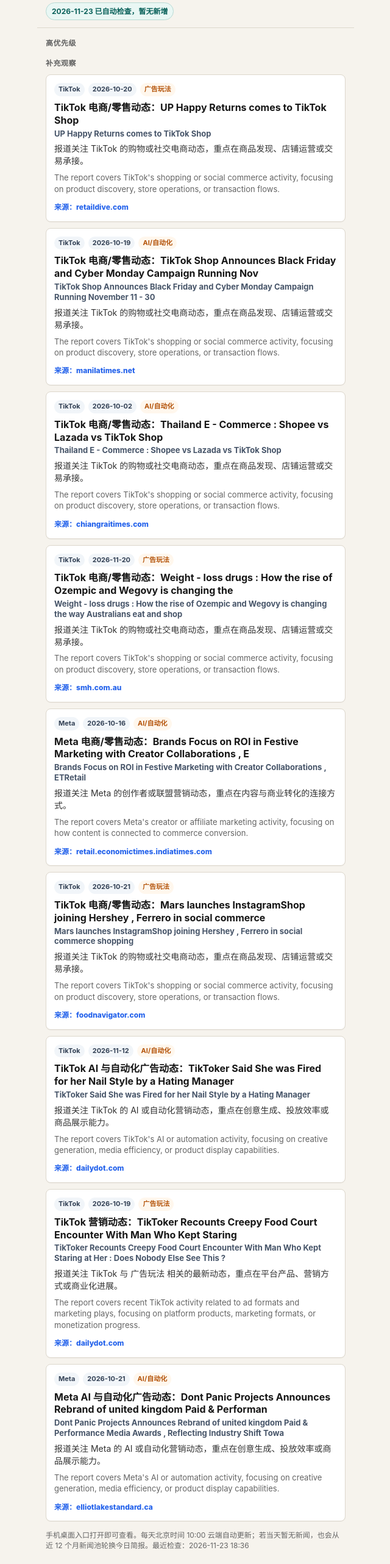
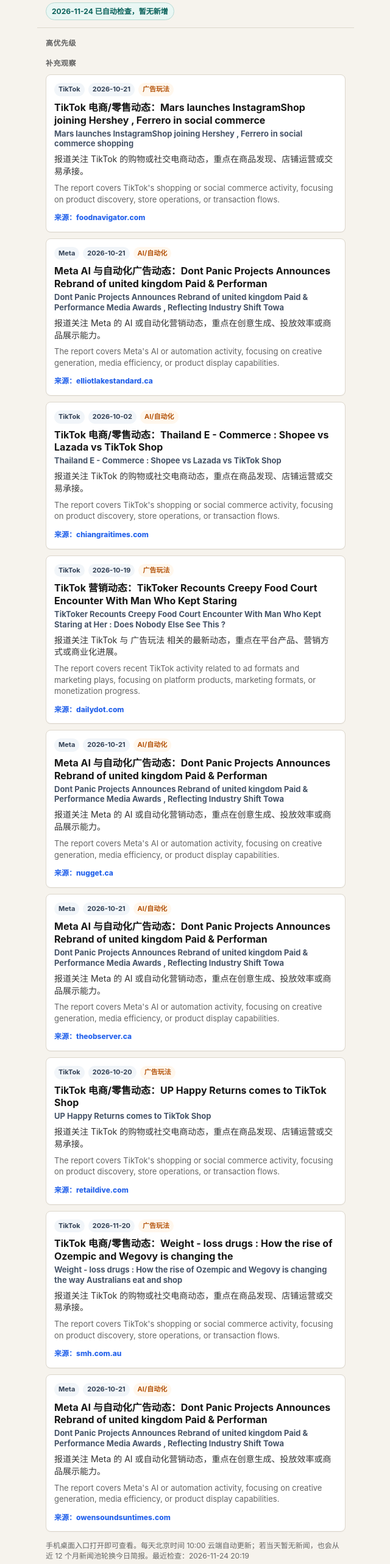
Before and after one commit to ruiting227-byte/ad-news-dashboard-live, a plain HTML site: page index.html in a window 1280 px wide. Shown: the part 75-2640 px from the top of the page at 61% size, without its empty margins (319-959 px from the left). Drawn offline with Linux system fonts and the light colour scheme.

Commit message:
Update ad news dashboard

```diff
--- a/data/news.json
+++ b/data/news.json
@@ -1,6 +1,6 @@
 {
   "title": "竞媒小动态",
-  "updatedAt": "2026-11-23",
+  "updatedAt": "2026-11-24",
   "scope": "过去 12 个月｜TikTok、Meta｜CPG：美妆、零售、食品",
   "status": "已自动检查，暂无新增",
   "items": [
@@ -239,5 +239,5 @@
       "summaryZh": "报道关注 TikTok 的创作者或联盟营销动态，重点在内容与商业转化的连接方式。"
     }
   ],
-  "lastCheckedAt": "2026-11-23 18:36"
+  "lastCheckedAt": "2026-11-24 20:19"
 }
--- a/index.html
+++ b/index.html
@@ -23,20 +23,20 @@
 </head>
 <body>
   <main>
-    <header><h1>竞媒小动态</h1><p class="sub">过去 12 个月｜TikTok、Meta｜CPG：美妆、零售、食品</p><div class="status">2026-11-23 已自动检查，暂无新增</div></header>
+    <header><h1>竞媒小动态</h1><p class="sub">过去 12 个月｜TikTok、Meta｜CPG：美妆、零售、食品</p><div class="status">2026-11-24 已自动检查，暂无新增</div></header>
     <div class="section-title">高优先级</div>
 
     <div class="section-title">补充观察</div>
+    <article><div class="meta"><span class="tag">TikTok</span><span class="tag">2026-10-21</span><span class="tag retail">广告玩法</span></div><h2>TikTok 电商/零售动态：Mars launches InstagramShop joining Hershey , Ferrero in social commerce<span>Mars launches InstagramShop joining Hershey , Ferrero in social commerce shopping</span></h2><p>报道关注 TikTok 的购物或社交电商动态，重点在商品发现、店铺运营或交易承接。</p><p class="en">The report covers TikTok&#x27;s shopping or social commerce activity, focusing on product discovery, store operations, or transaction flows.</p><a href="https://www.foodnavigator.com/Article/2026/10/21/mars-launches-instagramshop-joining-hershey-ferrero-in-social-commerce-shopping/">来源：foodnavigator.com</a></article>
+    <article><div class="meta"><span class="tag">Meta</span><span class="tag">2026-10-21</span><span class="tag retail">AI/自动化</span></div><h2>Meta AI 与自动化广告动态：Dont Panic Projects Announces Rebrand of united kingdom Paid &amp; Performan<span>Dont Panic Projects Announces Rebrand of united kingdom Paid &amp; Performance Media Awards , Reflecting Industry Shift Towa</span></h2><p>报道关注 Meta 的 AI 或自动化营销动态，重点在创意生成、投放效率或商品展示能力。</p><p class="en">The report covers Meta&#x27;s AI or automation activity, focusing on creative generation, media efficiency, or product display capabilities.</p><a href="https://www.elliotlakestandard.ca/press-releases/newsfile/dont-panic-projects-announces-rebrand-of-uk-paid-performance-media-awards-reflecting-industry-shift-towards-performance-led-marketing/">来源：elliotlakestandard.ca</a></article>
+    <article><div class="meta"><span class="tag">TikTok</span><span class="tag">2026-10-02</span><span class="tag retail">AI/自动化</span></div><h2>TikTok 电商/零售动态：Thailand E - Commerce : Shopee vs Lazada vs TikTok Shop<span>Thailand E - Commerce : Shopee vs Lazada vs TikTok Shop</span></h2><p>报道关注 TikTok 的购物或社交电商动态，重点在商品发现、店铺运营或交易承接。</p><p class="en">The report covers TikTok&#x27;s shopping or social commerce activity, focusing on product discovery, store operations, or transaction flows.</p><a href="https://www.chiangraitimes.com/business/thailand-e-commerce-sites/">来源：chiangraitimes.com</a></article>
+    <article><div class="meta"><span class="tag">TikTok</span><span class="tag">2026-10-19</span><span class="tag retail">广告玩法</span></div><h2>TikTok 营销动态：TikToker Recounts Creepy Food Court Encounter With Man Who Kept Staring<span>TikToker Recounts Creepy Food Court Encounter With Man Who Kept Staring at Her : Does Nobody Else See This ?</span></h2><p>报道关注 TikTok 与 广告玩法 相关的最新动态，重点在平台产品、营销方式或商业化进展。</p><p class="en">The report covers recent TikTok activity related to ad formats and marketing plays, focusing on platform products, marketing formats, or monetization progress.</p><a href="https://dailydot.com/tiktoker-recounts-creepy-food-court-encounter-with-man-who-kept-staring-at-her-does-nobody-else-see-this">来源：dailydot.com</a></article>
+    <article><div class="meta"><span class="tag">Meta</span><span class="tag">2026-10-21</span><span class="tag retail">AI/自动化</span></div><h2>Meta AI 与自动化广告动态：Dont Panic Projects Announces Rebrand of united kingdom Paid &amp; Performan<span>Dont Panic Projects Announces Rebrand of united kingdom Paid &amp; Performance Media Awards , Reflecting Industry Shift Towa</span></h2><p>报道关注 Meta 的 AI 或自动化营销动态，重点在创意生成、投放效率或商品展示能力。</p><p class="en">The report covers Meta&#x27;s AI or automation activity, focusing on creative generation, media efficiency, or product display capabilities.</p><a href="https://www.nugget.ca/press-releases/newsfile/dont-panic-projects-announces-rebrand-of-uk-paid-performance-media-awards-reflecting-industry-shift-towards-performance-led-marketing/">来源：nugget.ca</a></article>
+    <article><div class="meta"><span class="tag">Meta</span><span class="tag">2026-10-21</span><span class="tag retail">AI/自动化</span></div><h2>Meta AI 与自动化广告动态：Dont Panic Projects Announces Rebrand of united kingdom Paid &amp; Performan<span>Dont Panic Projects Announces Rebrand of united kingdom Paid &amp; Performance Media Awards , Reflecting Industry Shift Towa</span></h2><p>报道关注 Meta 的 AI 或自动化营销动态，重点在创意生成、投放效率或商品展示能力。</p><p class="en">The report covers Meta&#x27;s AI or automation activity, focusing on creative generation, media efficiency, or product display capabilities.</p><a href="https://www.theobserver.ca/press-releases/newsfile/dont-panic-projects-announces-rebrand-of-uk-paid-performance-media-awards-reflecting-industry-shift-towards-performance-led-marketing/">来源：theobserver.ca</a></article>
     <article><div class="meta"><span class="tag">TikTok</span><span class="tag">2026-10-20</span><span class="tag retail">广告玩法</span></div><h2>TikTok 电商/零售动态：UP Happy Returns comes to TikTok Shop<span>UP Happy Returns comes to TikTok Shop</span></h2><p>报道关注 TikTok 的购物或社交电商动态，重点在商品发现、店铺运营或交易承接。</p><p class="en">The report covers TikTok&#x27;s shopping or social commerce activity, focusing on product discovery, store operations, or transaction flows.</p><a href="https://www.retaildive.com/news/ups-happy-returns-tiktok-shop/833322/">来源：retaildive.com</a></article>
-    <article><div class="meta"><span class="tag">TikTok</span><span class="tag">2026-10-19</span><span class="tag retail">AI/自动化</span></div><h2>TikTok 电商/零售动态：TikTok Shop Announces Black Friday and Cyber Monday Campaign Running Nov<span>TikTok Shop Announces Black Friday and Cyber Monday Campaign Running November 11 - 30</span></h2><p>报道关注 TikTok 的购物或社交电商动态，重点在商品发现、店铺运营或交易承接。</p><p class="en">The report covers TikTok&#x27;s shopping or social commerce activity, focusing on product discovery, store operations, or transaction flows.</p><a href="https://www.manilatimes.net/2026/10/19/tmt-newswire/globenewswire/tiktok-shop-announces-black-friday-and-cyber-monday-campaign-running-november-11-30/2448867">来源：manilatimes.net</a></article>
-    <article><div class="meta"><span class="tag">TikTok</span><span class="tag">2026-10-02</span><span class="tag retail">AI/自动化</span></div><h2>TikTok 电商/零售动态：Thailand E - Commerce : Shopee vs Lazada vs TikTok Shop<span>Thailand E - Commerce : Shopee vs Lazada vs TikTok Shop</span></h2><p>报道关注 TikTok 的购物或社交电商动态，重点在商品发现、店铺运营或交易承接。</p><p class="en">The report covers TikTok&#x27;s shopping or social commerce activity, focusing on product discovery, store operations, or transaction flows.</p><a href="https://www.chiangraitimes.com/business/thailand-e-commerce-sites/">来源：chiangraitimes.com</a></article>
     <article><div class="meta"><span class="tag">TikTok</span><span class="tag">2026-11-20</span><span class="tag retail">广告玩法</span></div><h2>TikTok 电商/零售动态：Weight - loss drugs : How the rise of Ozempic and Wegovy is changing the<span>Weight - loss drugs : How the rise of Ozempic and Wegovy is changing the way Australians eat and shop</span></h2><p>报道关注 TikTok 的购物或社交电商动态，重点在商品发现、店铺运营或交易承接。</p><p class="en">The report covers TikTok&#x27;s shopping or social commerce activity, focusing on product discovery, store operations, or transaction flows.</p><a href="https://www.smh.com.au/business/consumer-affairs/pushing-food-around-the-plate-how-weight-loss-drugs-are-changing-what-australia-eats-20261120-p61erb.html">来源：smh.com.au</a></article>
-    <article><div class="meta"><span class="tag">Meta</span><span class="tag">2026-10-16</span><span class="tag retail">AI/自动化</span></div><h2>Meta 电商/零售动态：Brands Focus on ROI in Festive Marketing with Creator Collaborations , E<span>Brands Focus on ROI in Festive Marketing with Creator Collaborations , ETRetail</span></h2><p>报道关注 Meta 的创作者或联盟营销动态，重点在内容与商业转化的连接方式。</p><p class="en">The report covers Meta&#x27;s creator or affiliate marketing activity, focusing on how content is connected to commerce conversion.</p><a href="https://retail.economictimes.indiatimes.com/news/industry/festive-marketing-faces-an-roi-test-as-brands-shift-towards-creators-targeted-digital/134986203">来源：retail.economictimes.indiatimes.com</a></article>
-    <article><div class="meta"><span class="tag">TikTok</span><span class="tag">2026-10-21</span><span class="tag retail">广告玩法</span></div><h2>TikTok 电商/零售动态：Mars launches InstagramShop joining Hershey , Ferrero in social commerce<span>Mars launches InstagramShop joining Hershey , Ferrero in social commerce shopping</span></h2><p>报道关注 TikTok 的购物或社交电商动态，重点在商品发现、店铺运营或交易承接。</p><p class="en">The report covers TikTok&#x27;s shopping or social commerce activity, focusing on product discovery, store operations, or transaction flows.</p><a href="https://www.foodnavigator.com/Article/2026/10/21/mars-launches-instagramshop-joining-hershey-ferrero-in-social-commerce-shopping/">来源：foodnavigator.com</a></article>
-    <article><div class="meta"><span class="tag">TikTok</span><span class="tag">2026-11-12</span><span class="tag retail">AI/自动化</span></div><h2>TikTok AI 与自动化广告动态：TikToker Said She was Fired for her Nail Style by a Hating Manager<span>TikToker Said She was Fired for her Nail Style by a Hating Manager</span></h2><p>报道关注 TikTok 的 AI 或自动化营销动态，重点在创意生成、投放效率或商品展示能力。</p><p class="en">The report covers TikTok&#x27;s AI or automation activity, focusing on creative generation, media efficiency, or product display capabilities.</p><a href="https://dailydot.com/tiktoker-says-her-manager-fired-her-over-a-nail-style-hr-had-already-approved-despite-her-explaining-the-rules-she-was-given-during-orientation">来源：dailydot.com</a></article>
-    <article><div class="meta"><span class="tag">TikTok</span><span class="tag">2026-10-19</span><span class="tag retail">广告玩法</span></div><h2>TikTok 营销动态：TikToker Recounts Creepy Food Court Encounter With Man Who Kept Staring<span>TikToker Recounts Creepy Food Court Encounter With Man Who Kept Staring at Her : Does Nobody Else See This ?</span></h2><p>报道关注 TikTok 与 广告玩法 相关的最新动态，重点在平台产品、营销方式或商业化进展。</p><p class="en">The report covers recent TikTok activity related to ad formats and marketing plays, focusing on platform products, marketing formats, or monetization progress.</p><a href="https://dailydot.com/tiktoker-recounts-creepy-food-court-encounter-with-man-who-kept-staring-at-her-does-nobody-else-see-this">来源：dailydot.com</a></article>
-    <article><div class="meta"><span class="tag">Meta</span><span class="tag">2026-10-21</span><span class="tag retail">AI/自动化</span></div><h2>Meta AI 与自动化广告动态：Dont Panic Projects Announces Rebrand of united kingdom Paid &amp; Performan<span>Dont Panic Projects Announces Rebrand of united kingdom Paid &amp; Performance Media Awards , Reflecting Industry Shift Towa</span></h2><p>报道关注 Meta 的 AI 或自动化营销动态，重点在创意生成、投放效率或商品展示能力。</p><p class="en">The report covers Meta&#x27;s AI or automation activity, focusing on creative generation, media efficiency, or product display capabilities.</p><a href="https://www.elliotlakestandard.ca/press-releases/newsfile/dont-panic-projects-announces-rebrand-of-uk-paid-performance-media-awards-reflecting-industry-shift-towards-performance-led-marketing/">来源：elliotlakestandard.ca</a></article>
-    <footer>手机桌面入口打开即可查看。每天北京时间 10:00 云端自动更新；若当天暂无新闻，也会从近 12 个月新闻池轮换今日简报。最近检查：2026-11-23 18:36</footer>
+    <article><div class="meta"><span class="tag">Meta</span><span class="tag">2026-10-21</span><span class="tag retail">AI/自动化</span></div><h2>Meta AI 与自动化广告动态：Dont Panic Projects Announces Rebrand of united kingdom Paid &amp; Performan<span>Dont Panic Projects Announces Rebrand of united kingdom Paid &amp; Performance Media Awards , Reflecting Industry Shift Towa</span></h2><p>报道关注 Meta 的 AI 或自动化营销动态，重点在创意生成、投放效率或商品展示能力。</p><p class="en">The report covers Meta&#x27;s AI or automation activity, focusing on creative generation, media efficiency, or product display capabilities.</p><a href="https://www.owensoundsuntimes.com/press-releases/newsfile/dont-panic-projects-announces-rebrand-of-uk-paid-performance-media-awards-reflecting-industry-shift-towards-performance-led-marketing/">来源：owensoundsuntimes.com</a></article>
+    <footer>手机桌面入口打开即可查看。每天北京时间 10:00 云端自动更新；若当天暂无新闻，也会从近 12 个月新闻池轮换今日简报。最近检查：2026-11-24 20:19</footer>
   </main>
 </body>
 </html>
```
